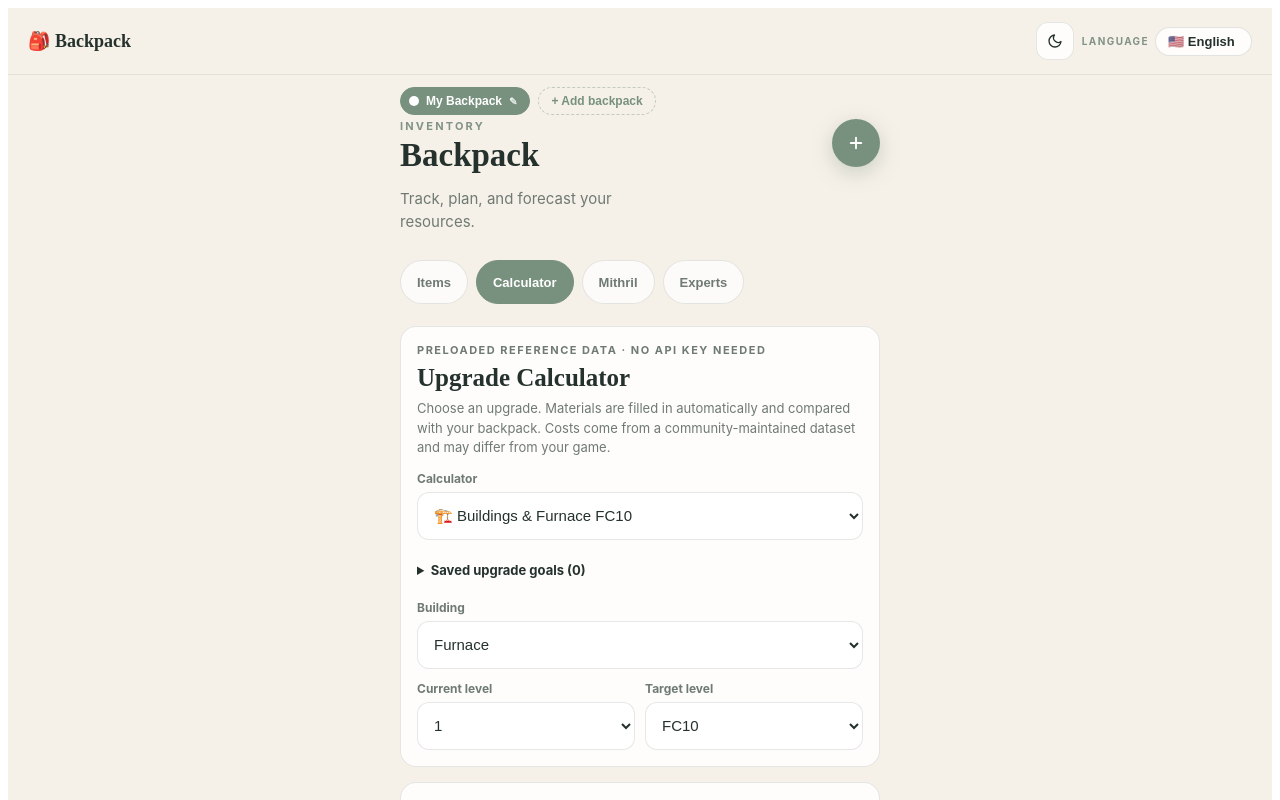
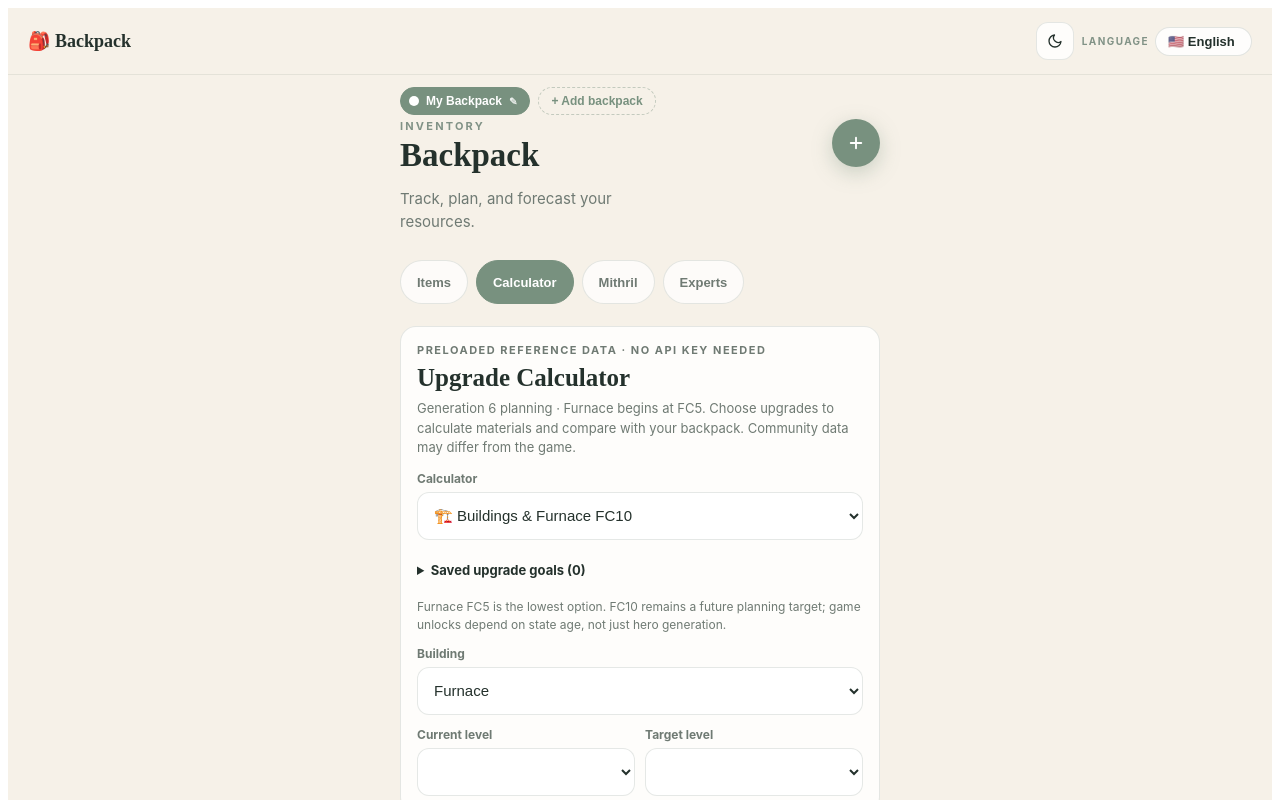
Before and after one commit to caroline3543/backpack-hub, a React (Create React App) app: page / in a window 1280 px wide. Both pictures are taken after typing "Sample" into the empty fields and a click on the tab "Calculator". Shown: the top 800 px of the page. Built offline with nearby package versions, Linux system fonts and the light colour scheme; the HTML template or start-up script is replaced by a standard one.

Commit message:
Set FC5 minimum Furnace planning and Gen6 hero selection

```diff
--- a/src/features/backpack/UpgradeCalculator.jsx
+++ b/src/features/backpack/UpgradeCalculator.jsx
@@ -97,7 +97,14 @@ function SelectField({title,value,onChange,options}){
   </label>;
 }
 const asOptions=rows=>rows.map(x=>({value:String(x.value),label:x.label}));
-const FCName=value=>String(value).replace(/^FC\s*/,"FC");
+const FCName=value=>String(value).replace(/^FC\\s*/,"FC");
+// Generation 6 planning: Furnace selector starts at FC5; other building levels remain unchanged.
+export function getBuildingLevelOptions(building) {
+  const levels=building?.levels||[];
+  if(building?.id!=="furnace")return levels;
+  const at=levels.findIndex(level=>/^FC\\s*5$/i.test(level.label));
+  return at<0?[]:levels.slice(at);
+}
 const goalStorageKey=userId=>"backpack-hub-calculator-goals-v1:"+(userId||"local-user");
 function loadGoals(userId){try{const v=JSON.parse(localStorage.getItem(goalStorageKey(userId))||"[]");return Array.isArray(v)?v:[];}catch{return [];}}
 export default function UpgradeCalculator({userId,items,balances,onUpdateResource}){
@@ -113,6 +120,7 @@ export default function UpgradeCalculator({userId,items,balances,onUpdateResourc
  const [start,setStart]=useState("");
  const [target,setTarget]=useState("");
  const [quantity,setQuantity]=useState(10000);
+ const [hero,setHero]=useState("renee");
  const [gearSlot,setGearSlot]=useState("1");
  const [sourceExpanded,setSourceExpanded]=useState(false);
 
@@ -121,7 +129,7 @@ export default function UpgradeCalculator({userId,items,balances,onUpdateResourc
  const selector=category==="buildings"?building:category==="pets"?pet:category==="helios"?heliosTrack:troop;
  const active=selectorData.find(x=>x.id===selector);
  const rowOptions=useMemo(()=>{
-   if(category==="buildings")return (active?.levels||[]).map(x=>({value:x.label,label:FCName(x.label)}));
+   if(category==="buildings")return getBuildingLevelOptions(active).map(x=>({value:x.label,label:FCName(x.label)}));
    if(category==="pets")return (active?.levels||[]).map(x=>({value:String(x.level),label:"Level "+x.level}));
    if(category==="gear")return GAME_COSTS.gear.map(x=>({value:x.id,label:x.name}));
    if(category==="charms")return GAME_COSTS.charms.map(x=>({value:x.id,label:x.name}));
@@ -143,14 +151,14 @@ export default function UpgradeCalculator({userId,items,balances,onUpdateResourc
  const saveGoal=()=>{
    if(!calculated.valid){setGoalFeedback("Choose a valid upgrade before saving.");return;}
    const id="calc-"+Date.now()+"-"+Math.random().toString(36).slice(2,7);
-   const selectorName=active?.name||(category==="gear"?"Chief Gear":category==="charms"?"Chief Charms":category==="heroes"?"Hero Shards":category);
+   const selectorName=active?.name||(category==="gear"?"Chief Gear":category==="charms"?"Chief Charms":category==="heroes"?({"wu-ming":"Wu Ming",renee:"Renee",wayne:"Wayne"}[hero]+" Hero Shards"):category);
    const title=selectorName+" · "+(category==="troops"?"T"+to+" × "+quantity:category==="gear"||category==="charms"?from+" → "+to+" ("+gearSlot+" pieces)":from+" → "+to);
-   setGoals(previous=>[{id,title,category,building,pet,troop,heliosTrack,start:from,target:to,quantity,gearSlot},...previous]);
+   setGoals(previous=>[{id,title,category,building,pet,troop,heliosTrack,hero,start:from,target:to,quantity,gearSlot},...previous]);
    setGoalFeedback("Upgrade goal saved in this backpack profile.");
  };
  const restoreGoal=g=>{
    setCategory(g.category);setBuilding(g.building||"furnace");setPet(g.pet||GAME_COSTS.pets[0].id);setTroop(g.troop||"infantry");setHeliosTrack(g.heliosTrack||"flame-squad");
-   setStart(g.start||"");setTarget(g.target||"");setQuantity(g.quantity||10000);setGearSlot(g.gearSlot||"1");
+   setStart(g.start||"");setTarget(g.target||"");setQuantity(g.quantity||10000);setGearSlot(g.gearSlot||"1");setHero(g.hero||"renee");
    setGoalFeedback("");setShowSaved(false);
  };
 
@@ -158,7 +166,7 @@ export default function UpgradeCalculator({userId,items,balances,onUpdateResourc
   <div style={{...CARD,padding:16}}>
     <div style={{fontSize:11,fontWeight:700,textTransform:"uppercase",letterSpacing:1.5,color:"var(--bp-muted2)"}}>Preloaded reference data · No API key needed</div>
     <h2 style={{fontFamily:"Fraunces,serif",fontSize:25,margin:"7px 0",color:"var(--bp-text)"}}>Upgrade Calculator</h2>
-    <p style={{fontSize:13,color:"var(--bp-muted2)",lineHeight:1.5,margin:"0 0 13px"}}>Choose an upgrade. Materials are filled in automatically and compared with your backpack. Costs come from a community-maintained dataset and may differ from your game.</p>
+    <p style={{fontSize:13,color:"var(--bp-muted2)",lineHeight:1.5,margin:"0 0 13px"}}>Generation 6 planning · Furnace begins at FC5. Choose upgrades to calculate materials and compare with your backpack. Community data may differ from the game.</p>
     <SelectField title="Calculator" value={category} onChange={switchCat} options={CATEGORY.map(([value,label,emoji])=>({value,label:emoji+" "+label}))}/>
     <details open={showSaved} onToggle={e=>setShowSaved(e.currentTarget.open)} style={{marginTop:12}}>
       <summary style={{fontSize:13,fontWeight:750,color:"var(--bp-text)",cursor:"pointer",padding:"10px 0"}}>Saved upgrade goals ({goals.length})</summary>
@@ -168,6 +176,12 @@ export default function UpgradeCalculator({userId,items,balances,onUpdateResourc
       </div>)}
       <p style={{fontSize:11,color:"var(--bp-muted2)"}}>Goals are saved on this device and are separate for each backpack.</p>
     </details>
+    {category==="buildings"&&building==="furnace"&&<p role="note" style={{fontSize:12,color:"var(--bp-muted2)",lineHeight:1.5,margin:"10px 0 0"}}>Furnace FC5 is the lowest option. FC10 remains a future planning target; game unlocks depend on state age, not just hero generation.</p>}
+    {category==="heroes"&&<div style={{marginTop:12}}><SelectField title="Generation 6 hero" value={hero} onChange={setHero} options={[
+      {value:"wu-ming",label:"Wu Ming · Infantry"},
+      {value:"renee",label:"Renee · Lancer"},
+      {value:"wayne",label:"Wayne · Marksman"}
+    ]}/></div>}
     {(category==="buildings"||category==="pets"||category==="troops"||category==="helios")&&
       <div style={{marginTop:12}}><SelectField title={category==="buildings"?"Building":category==="pets"?"Pet":category==="helios"?"Research track":"Troop type"} value={selector} onChange={v=>{if(category==="buildings")setBuilding(v);else if(category==="pets")setPet(v);else if(category==="helios")setHeliosTrack(v);else setTroop(v);setStart("");setTarget("");}}
       options={selectorData.map(x=>({value:x.id,label:x.name}))}/></div>}
@@ -191,7 +205,7 @@ export default function UpgradeCalculator({userId,items,balances,onUpdateResourc
    </div>
    {calculated.valid&&category==="heroes"&&<div style={{padding:12,borderRadius:12,background:"var(--bp-bg)"}}>
      <strong style={{color:"var(--bp-text)"}}>{fmt(calculated.referenceShards||0)} hero shards</strong>
-     <p style={{fontSize:12,color:"var(--bp-muted2)",lineHeight:1.45,margin:"6px 0 0"}}>Full-star milestone estimate only. Check the hero's generation, unlock costs and partial stars. Hero-specific shards cannot always be substituted with general shards.</p>
+     <p style={{fontSize:12,color:"var(--bp-muted2)",lineHeight:1.45,margin:"6px 0 0"}}>Full-star milestone reference for Generation 6 heroes. Unlock and partial-star costs are excluded. Hero-specific shards are not interchangeable with general shards.</p>
    </div>}
    {calculated.valid&&<div style={{display:"flex",gap:8,alignItems:"center",margin:"12px 0"}}>
      <button style={{...BUTTON,flex:1,background:"var(--bp-accent,#78917f)",color:"white"}} onClick={saveGoal}>Save upgrade goal</button>
```
